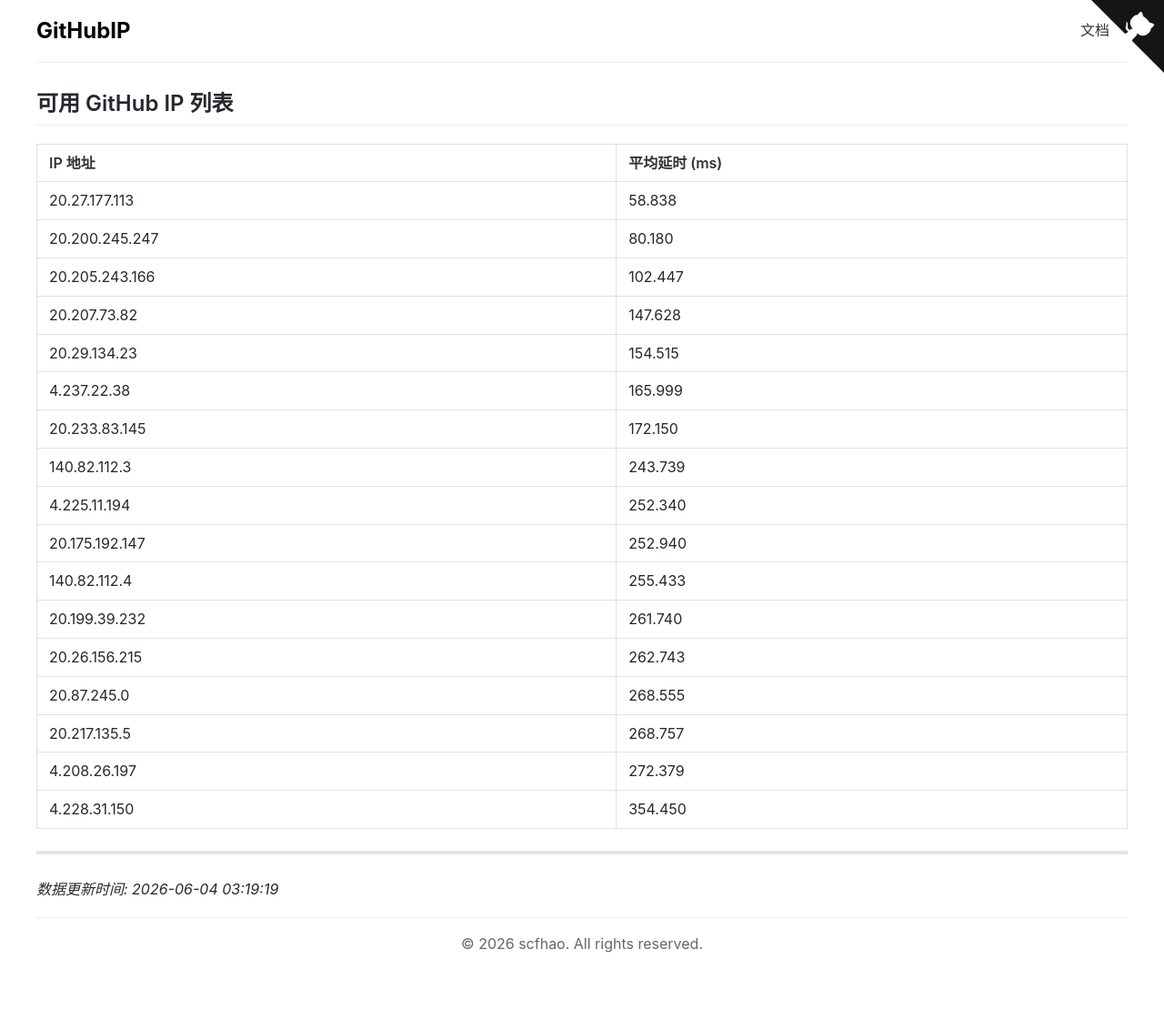
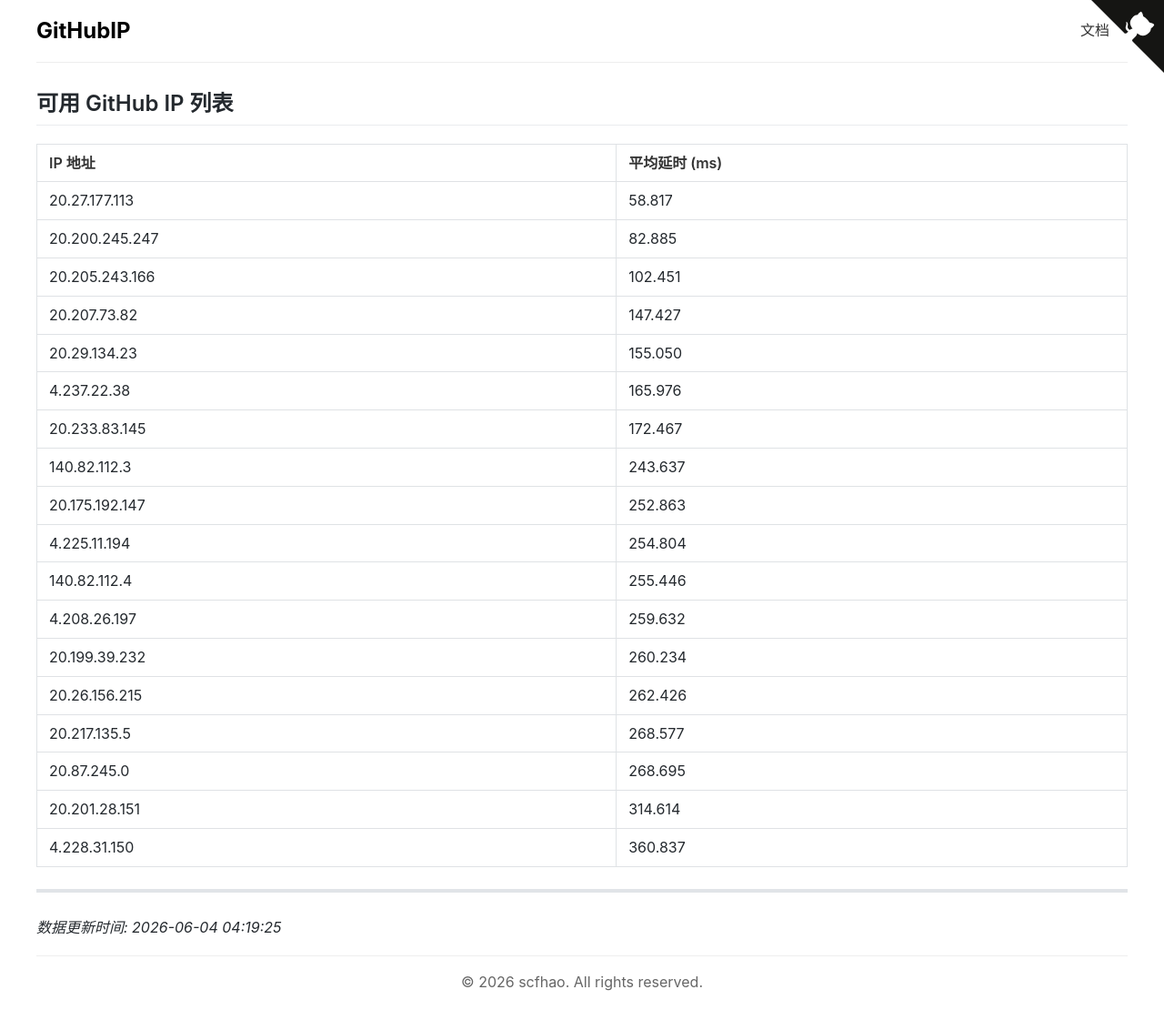
Before and after one commit to scfhao/GitHubIP, a Jekyll site: the page built from index.md, in a window 1280 px wide. Shown: the whole page at 91% size. Built offline with Jekyll 4.4.1, drawn with Linux system fonts in a browser that asks for light colours; before the commit the page ends 1068 px from its top, so only the background shows below that.

Commit message:
自动脚本执行 - 2026-06-04 04:19:25

```diff
--- a/index.md
+++ b/index.md
@@ -1,31 +1,32 @@
 ---
 layout: home
 title: GitHub IP 列表
-date: 2026-06-04 03:19:19
+date: 2026-06-04 04:19:25
 ---
 
 ## 可用 GitHub IP 列表
 
 | IP 地址 | 平均延时 (ms) |
 |---------|--------------|
-| 20.27.177.113 | 58.838 |
-| 20.200.245.247 | 80.180 |
-| 20.205.243.166 | 102.447 |
-| 20.207.73.82 | 147.628 |
-| 20.29.134.23 | 154.515 |
-| 4.237.22.38 | 165.999 |
-| 20.233.83.145 | 172.150 |
-| 140.82.112.3 | 243.739 |
-| 4.225.11.194 | 252.340 |
-| 20.175.192.147 | 252.940 |
-| 140.82.112.4 | 255.433 |
-| 20.199.39.232 | 261.740 |
-| 20.26.156.215 | 262.743 |
-| 20.87.245.0 | 268.555 |
-| 20.217.135.5 | 268.757 |
-| 4.208.26.197 | 272.379 |
-| 4.228.31.150 | 354.450 |
+| 20.27.177.113 | 58.817 |
+| 20.200.245.247 | 82.885 |
+| 20.205.243.166 | 102.451 |
+| 20.207.73.82 | 147.427 |
+| 20.29.134.23 | 155.050 |
+| 4.237.22.38 | 165.976 |
+| 20.233.83.145 | 172.467 |
+| 140.82.112.3 | 243.637 |
+| 20.175.192.147 | 252.863 |
+| 4.225.11.194 | 254.804 |
+| 140.82.112.4 | 255.446 |
+| 4.208.26.197 | 259.632 |
+| 20.199.39.232 | 260.234 |
+| 20.26.156.215 | 262.426 |
+| 20.217.135.5 | 268.577 |
+| 20.87.245.0 | 268.695 |
+| 20.201.28.151 | 314.614 |
+| 4.228.31.150 | 360.837 |
 
 ---
 
-*数据更新时间: 2026-06-04 03:19:19*
+*数据更新时间: 2026-06-04 04:19:25*
```
